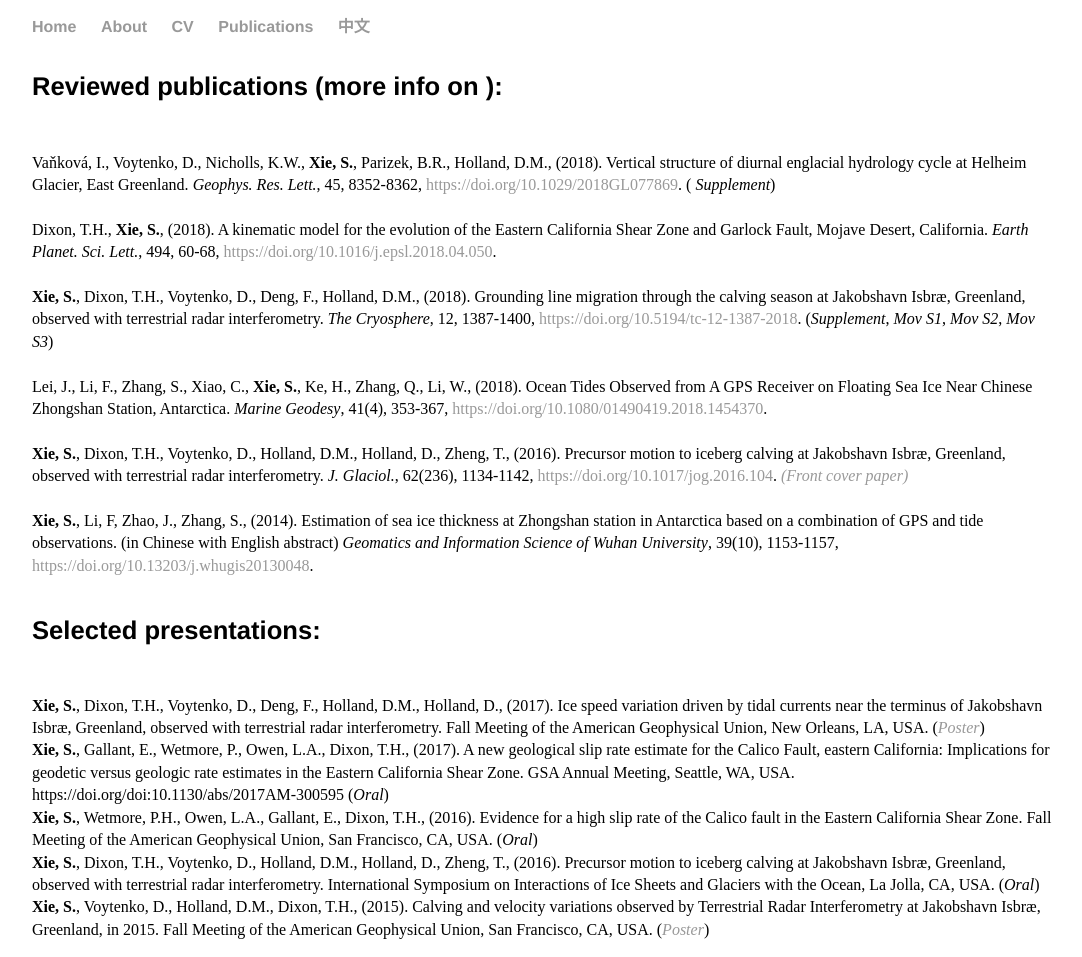
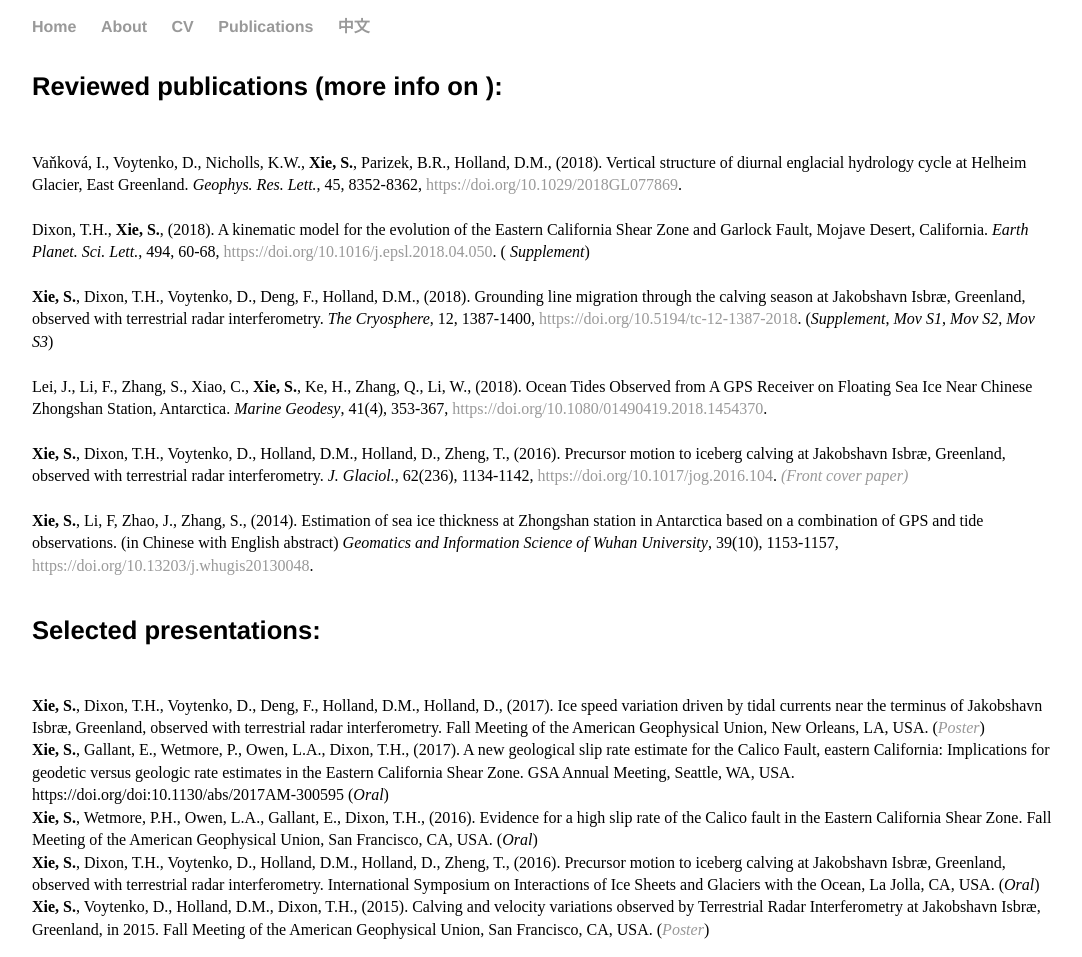
Before and after one commit to suruixie/suruixie.github.io, a Jekyll site: the page built from publications/index.html, in a window 1280 px wide. Shown: the whole page, without its empty margins (96-1178 px from the left). Built offline with Jekyll 4.4.1, drawn with Linux system fonts in a browser that asks for light colours; a style sheet for code colours, icons or effects is not loaded.

Commit message:
Update index.html

```diff
--- a/publications/index.html
+++ b/publications/index.html
@@ -6,9 +6,9 @@
 <div class="publications">
 	<h4>Reviewed publications (more info on <a  href="https://scholar.google.com/citations?hl=en&user=kF4StsMAAAAJ&view_op=list_works"><i class="ai ai-google-scholar ai-2x"></i></a>): </h4>
 	<p style="font-size:1.0em;">
-		Vaňková, I., Voytenko, D., Nicholls, K.W., <strong>Xie, S.</strong>, Parizek, B.R., Holland, D.M., (2018). Vertical structure of diurnal englacial hydrology cycle at Helheim Glacier, East Greenland. <em>Geophys. Res. Lett.</em>, 45, 8352-8362, <a href="https://doi.org/10.1029/2018GL077869">https://doi.org/10.1029/2018GL077869</a>.  (<em><a href="../suppl/2018/Dixon&Xie_2018_EPSL_supp.pdf" style="color:#000000;"> Supplement</a></em>)<br>
+		Vaňková, I., Voytenko, D., Nicholls, K.W., <strong>Xie, S.</strong>, Parizek, B.R., Holland, D.M., (2018). Vertical structure of diurnal englacial hydrology cycle at Helheim Glacier, East Greenland. <em>Geophys. Res. Lett.</em>, 45, 8352-8362, <a href="https://doi.org/10.1029/2018GL077869">https://doi.org/10.1029/2018GL077869</a>. <br>
 		<br style="line-height:0.1em">
-		Dixon, T.H., <strong>Xie, S.</strong>, (2018). A kinematic model for the evolution of the Eastern California Shear Zone and Garlock Fault, Mojave Desert, California. <em>Earth Planet. Sci. Lett.</em>, 494, 60-68, <a href="https://doi.org/10.1016/j.epsl.2018.04.050">https://doi.org/10.1016/j.epsl.2018.04.050</a>.  <br>
+		Dixon, T.H., <strong>Xie, S.</strong>, (2018). A kinematic model for the evolution of the Eastern California Shear Zone and Garlock Fault, Mojave Desert, California. <em>Earth Planet. Sci. Lett.</em>, 494, 60-68, <a href="https://doi.org/10.1016/j.epsl.2018.04.050">https://doi.org/10.1016/j.epsl.2018.04.050</a>. (<em><a href="../suppl/2018/Dixon&Xie_2018_EPSL_supp.pdf" style="color:#000000;"> Supplement</a></em>)<br>
 		<br style="line-height:0.1em">
 		<strong>Xie, S.</strong>, Dixon, T.H., Voytenko, D., Deng, F., Holland, D.M., (2018). Grounding line migration through the calving season at Jakobshavn Isbræ, Greenland, observed with terrestrial radar interferometry. <em>The Cryosphere</em>, 12, 1387-1400, <a href="https://doi.org/10.5194/tc-12-1387-2018">https://doi.org/10.5194/tc-12-1387-2018</a>. (<em><a href="../suppl/2018/Xie_2018_TC_supp.pdf" style="color:#000000;">Supplement</a></em>, <em><a href="../suppl/2018/Xie18_movS1_2012.mp4" style="color:#000000;"> Mov S1</a></em>, <em><a href="../suppl/2018/Xie18_movS2_2015.mp4" style="color:#000000;"> Mov S2</a></em>, <em><a href="../suppl/2018/Xie18_movS3_2016.mp4" style="color:#000000;"> Mov S3</a></em>) <br>
 		<br style="line-height:0.1em">
```
